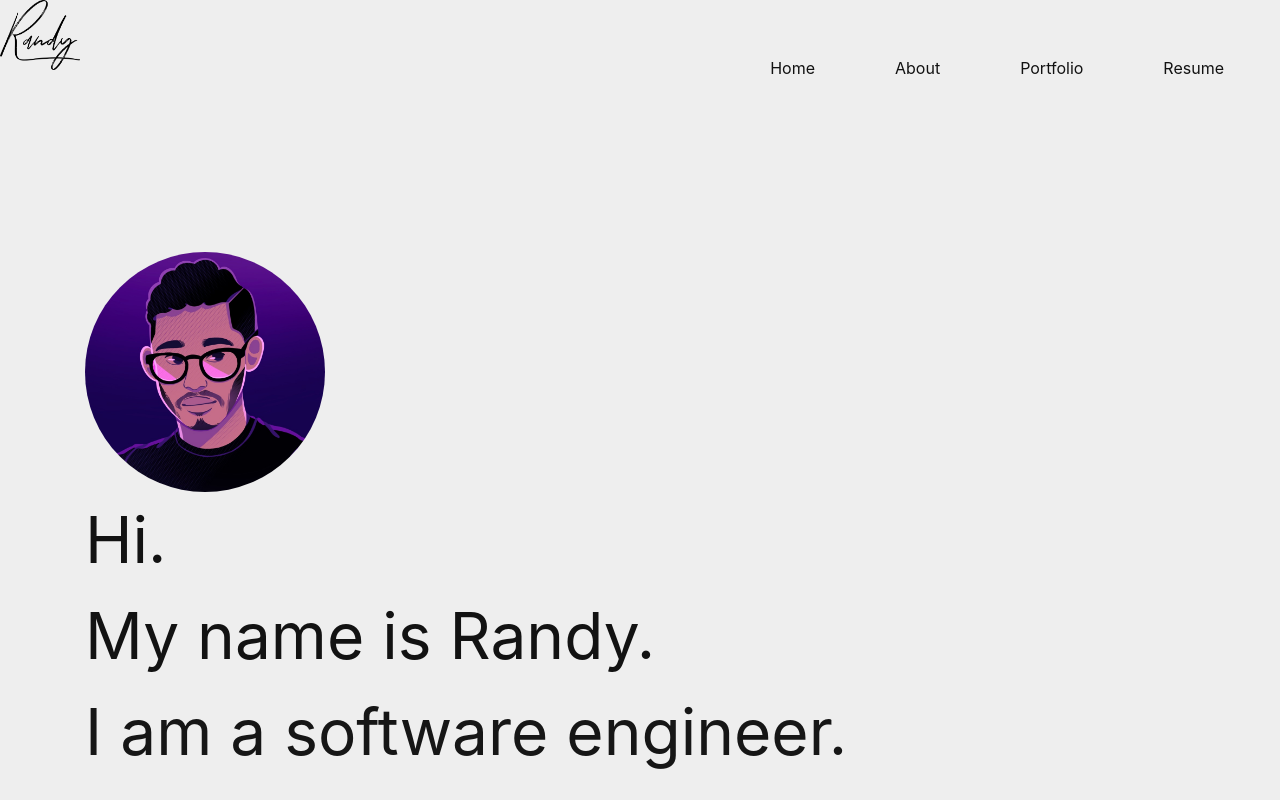
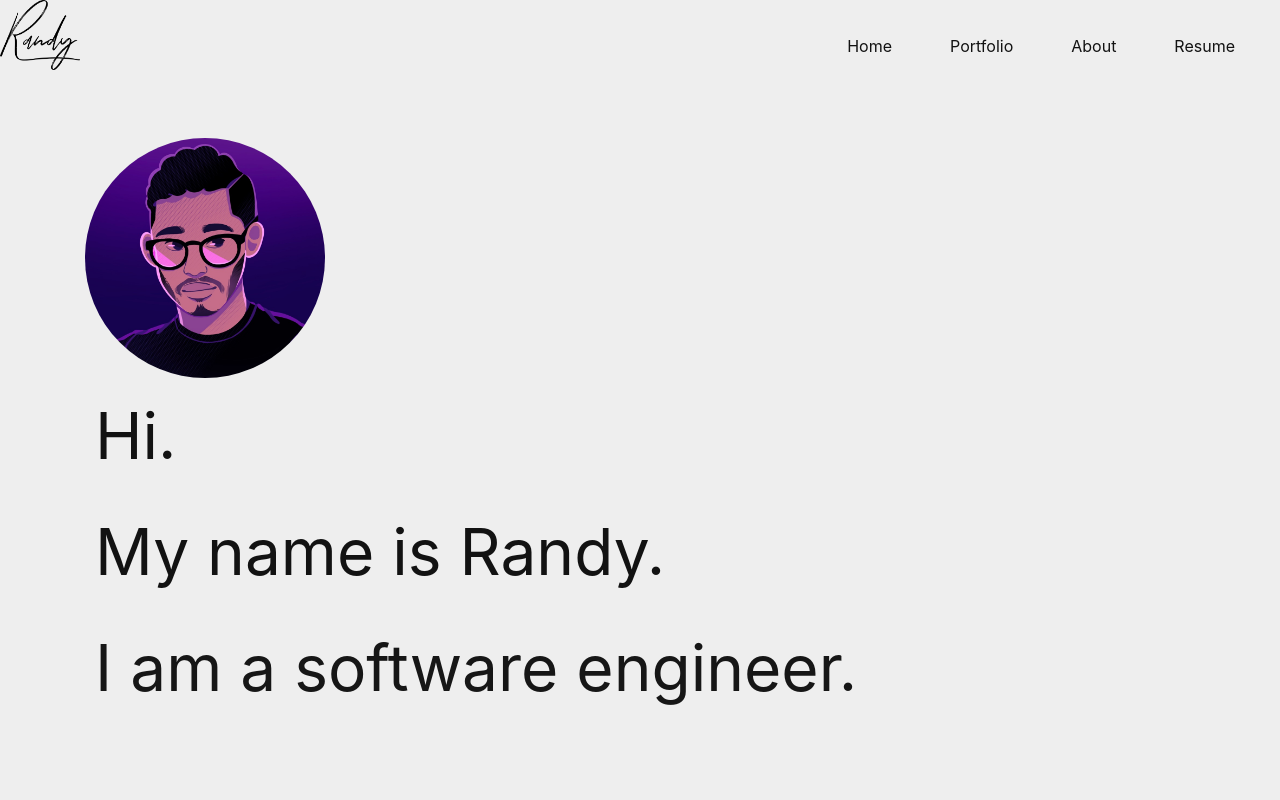
Before and after one commit to Rvndyr/rvndyr.github.io, a Vue app: page / in a window 1280 px wide. Built offline with nearby package versions, Linux system fonts and the light colour scheme.

Commit message:
added spacing to nav bar

```diff
--- a/src/components/NavBar.vue
+++ b/src/components/NavBar.vue
@@ -2,17 +2,7 @@
   <div>
     <b-img class="nameLogoBlack" left src="images/Randy(Black).png" alt="" width="80" height="70" />
     <b-img class="nameLogoWhite" left src="images/Randy(White).png" alt="" width="80" height="70" />
-    <!-- <b-row>
-      <b-nav toggleable="lg" type="light" variant="light" class="navbar navbar-expand-sm">
-        <b-navbar-toggle target="nav-text-collapse"></b-navbar-toggle>
-        <b-collapse id="nav-text-collapse" is-nav>
-          <b-nav-item to="/" active>Home</b-nav-item>
-          <b-nav-item to="/about">About</b-nav-item>
-          <b-nav-item>Portfolio</b-nav-item>
-          <b-nav-item>Resume</b-nav-item>
-        </b-collapse>
-      </b-nav>
-    </b-row> -->
+
     <b-navbar toggleable="lg" class="navbar-horizontal">
       <b-navbar-brand></b-navbar-brand>
 
@@ -24,25 +14,21 @@
           <b-nav-form class="d-flex justify-content-end mb-3">
             <li class="nav-item">
               <a class="nav-link nav-link-icon">
-                <!-- <span class="nav-link nav-link-inner--text" to="/">Home</span> -->
                 <b-nav-item class="nav-link nav-link-inner--text" to="/" active>Home</b-nav-item>
               </a>
             </li>
             <li class="nav-item">
               <a class="nav-link nav-link-icon">
-                <!-- <span class="nav-link nav-link-inner--text">Portfolio</span> -->
-                <b-nav-item class="nav-link nav-link-inner--text" to="/about">About</b-nav-item>
-              </a>
-            </li>
-            <li class="nav-item">
-              <a class="nav-link nav-link-icon">
-                <!-- <span class="nav-link nav-link-inner--text">Resume</span> -->
                 <b-nav-item class="nav-link nav-link-inner--text">Portfolio</b-nav-item>
               </a>
             </li>
             <li class="nav-item">
               <a class="nav-link nav-link-icon">
-                <!-- <span class="nav-link nav-link-inner--text" to="/about">About</span> -->
+                <b-nav-item class="nav-link nav-link-inner--text">About</b-nav-item>
+              </a>
+            </li>
+            <li class="nav-item">
+              <a class="nav-link nav-link-icon">
                 <b-nav-item class="nav-link nav-link-inner--text">Resume</b-nav-item>
               </a>
             </li>
@@ -57,6 +43,6 @@ export default {};
 </script>
 <style>
 .form-inline li {
-  padding: 1rem;
+  padding: 5px;
 }
 </style>
--- a/src/views/Home.vue
+++ b/src/views/Home.vue
@@ -1,11 +1,11 @@
 <template>
   <div>
-    <div class="container">
+    <b-container>
       <div>
-        <b-img class="img-fluid profilepic" src="images/avatar.jpeg" alt="profilepic" />
+        <b-img class="profilepic" src="images/avatar.jpeg" alt="profilepic" />
       </div>
-    </div>
-    <div class="container">
+    </b-container>
+    <b-container>
       <div class="portText1">
         <span class="descText">Hi.</span>
       </div>
@@ -15,7 +15,7 @@
       <div class="portText3">
         <span class="descText">I am a software engineer.</span>
       </div>
-    </div>
+    </b-container>
   </div>
 </template>
 <style>
@@ -23,7 +23,7 @@
   height: 15rem;
   width: 15rem;
   border-radius: 50%;
-  margin-top: 100px;
+  margin-top: 30px;
   margin-right: 50px;
 }
 .descText {
@@ -36,6 +36,7 @@
   -o-animation: fadeIn 2s;
   -ms-animation: fadeIn 2s;
   opacity: 1;
+  padding: 10px;
 }
 .portText2 {
   animation: fadeIn 4s;
@@ -44,6 +45,7 @@
   -o-animation: fadeIn 4s;
   -ms-animation: fadeIn 4s;
   opacity: 1;
+  padding: 10px;
 }
 .portText3 {
   animation: fadeIn 6s;
@@ -52,6 +54,7 @@
   -o-animation: fadeIn 6s;
   -ms-animation: fadeIn 6s;
   opacity: 1;
+  padding: 10px;
 }
 @keyframes fadeIn {
   0% {
```
